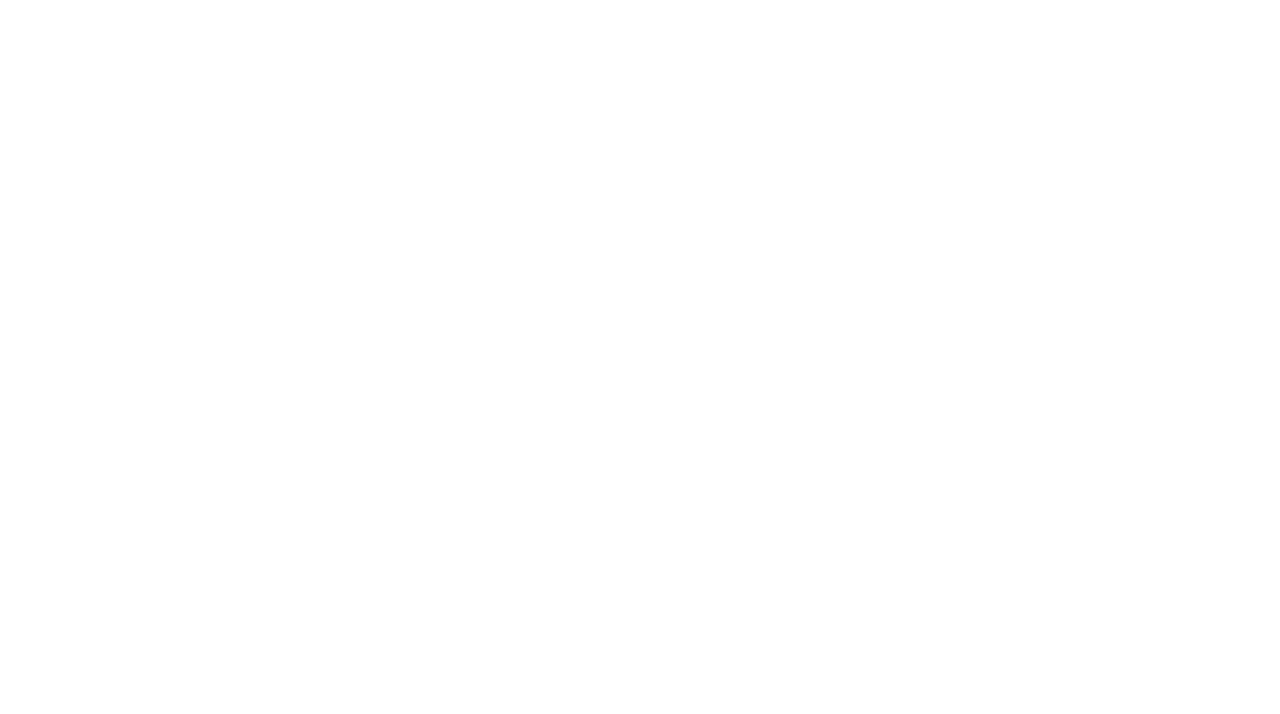
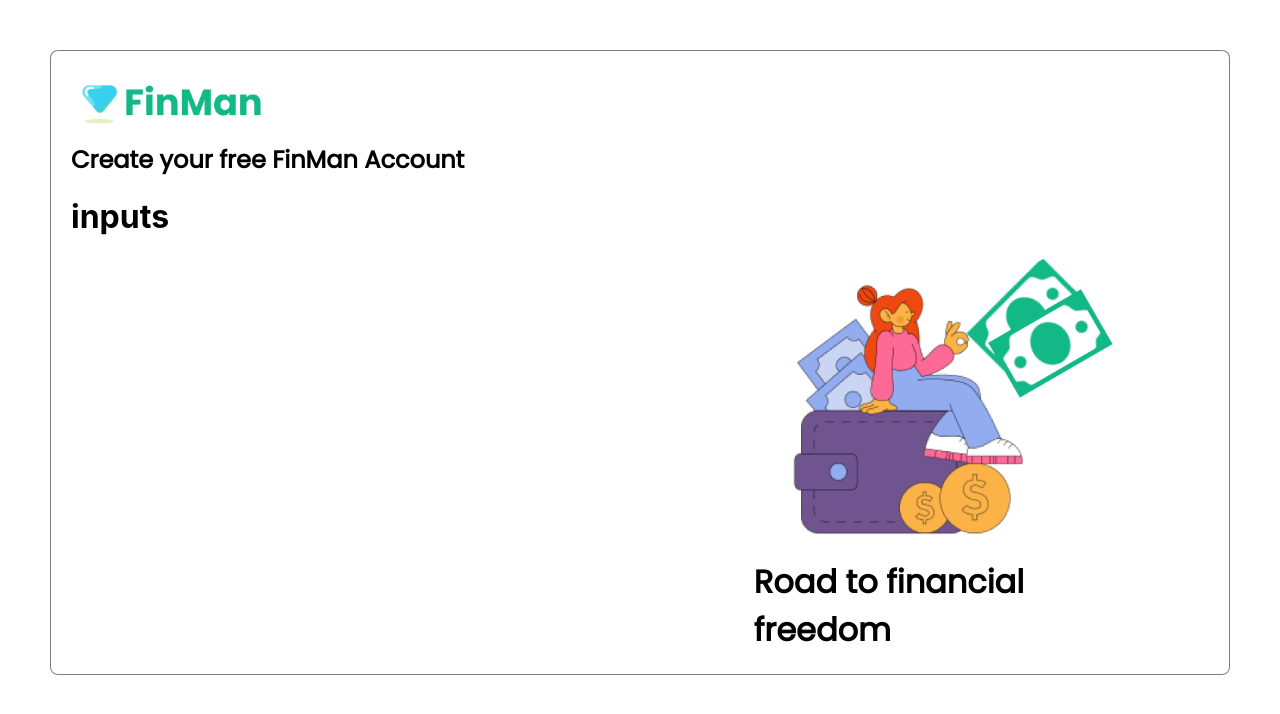
Before and after one commit to faithgaiciumia/react-financial-management-app, a React (Create React App) app: page /signup in a window 1280 px wide. Before the commit this address had no page. Shown: the top 714 px of the page. Built offline with nearby package versions, Linux system fonts and the light colour scheme.

Commit message:
started signup and login

```diff
--- a/src/App.css
+++ b/src/App.css
@@ -41,22 +41,36 @@ nav li {
   color: #12B886;
   font-family: Poppins;
   font-weight: 800;
+  -webkit-transition-duration: 0.4s;
+  /* Safari */
+  transition-duration: 0.4s;
+  text-decoration: none;
+  overflow: hidden;
+  cursor: pointer;
+  transition: transform .2s;
+}
+
+.btn-outlined:hover {
+  transform: scale(1.1)
 }
 
 @media only screen and (max-width: 992px) {
-  .btn-outlined{
+  .btn-outlined {
     width: 100px;
   }
-  .logo img{
+
+  .logo img {
     width: 100px;
   }
-  nav ul a{
-    font-size:12px
+
+  nav ul a {
+    font-size: 12px
   }
 
 }
+
 @media only screen and (max-width: 576px) {
-  nav ul{
+  nav ul {
     display: none;
   }
 }
@@ -100,6 +114,13 @@ nav li {
   font-family: "Poppins";
   font-weight: 800;
   margin-top: 20px;
+  font-size: 12px;
+  cursor: pointer;
+  transition: transform .2s;
+}
+
+.filled-btn:hover {
+  transform: scale(1.1);
 }
 
 .col {
@@ -107,26 +128,31 @@ nav li {
 }
 
 @media only screen and (max-width: 992px) {
-  .banner{
+  .banner {
     height: auto;
   }
-  .row{
+
+  .row {
     justify-content: center;
   }
-  .col img{
+
+  .col img {
     width: 300px;
   }
-  .h1{
+
+  .h1 {
     font-size: 28px;
     width: 80%;
   }
-  .filled-btn{
+
+  .filled-btn {
     margin-bottom: 20px;
   }
 
 }
+
 @media only screen and (max-width: 576px) {
-  .row{
+  .row {
     flex-direction: column-reverse;
   }
 }
@@ -150,10 +176,12 @@ nav li {
   height: 200px;
   margin-left: 40px;
 }
-.content-one-row p{
+
+.content-one-row p {
   width: 80%;
   text-align: center;
 }
+
 .h2 {
   font-family: "Poppins";
   font-size: 25px;
@@ -161,104 +189,163 @@ nav li {
   text-align: center;
   padding-top: 10px;
 }
-.col-3{
+
+.col-3 {
   width: 33%;
 }
+
 @media only screen and (max-width: 992px) {
-  .content-one{
+  .content-one {
     height: auto;
   }
 }
+
 @media only screen and (max-width: 576px) {
-  .content-one-row{
+  .content-one-row {
     flex-direction: column;
     justify-content: flex-start;
     align-items: flex-start;
     align-content: center;
   }
-  .content-one-row img{
+
+  .content-one-row img {
     width: 400px;
     margin: 0;
   }
-  .content-one-row p{
+
+  .content-one-row p {
     width: 100%;
   }
-  .col-3{
+
+  .col-3 {
     width: 100%;
   }
 }
-.content-three{
+
+.content-three {
   background-color: rgba(198, 243, 202, 0.2);
 
 }
-.content-three img{
+
+.content-three img {
   width: 500px;
 }
-.content-three-row{
+
+.content-three-row {
   display: flex;
   justify-content: space-between;
   align-items: center;
   align-content: center;
 }
-.content-three-row p{
+
+.content-three-row p {
   width: 80%;
 }
-.col-2{
+
+.col-2 {
   width: 40%;
 }
+
 @media only screen and (max-width: 992px) {
-  .content-three img{
+  .content-three img {
     width: 300px;
   }
 }
+
 @media only screen and (max-width: 576px) {
-  .content-three img{
+  .content-three img {
     width: 300px;
   }
-  .content-three-row{
+
+  .content-three-row {
     flex-direction: column;
   }
-  .content-three-row p{
+
+  .content-three-row p {
     width: 100%;
     text-align: center;
   }
-  .col-2{
+
+  .col-2 {
     width: 100%;
   }
 }
-.content-four-row{
+
+.content-four-row {
   display: flex;
   justify-content: space-between;
   align-items: center;
   align-content: center;
 }
-.content-four-row img{
+
+.content-four-row img {
   width: 600px;
 }
-.content-four-row p{
+
+.content-four-row p {
   width: 80%;
   margin-left: 20px;
 }
-.footer{
+
+.footer {
   background-color: #C6F3CA;
   padding: 10px;
 }
-.footer p{
+
+.footer p {
   text-align: center;
   font-weight: 800;
 }
+
 @media only screen and (max-width: 992px) {
-  .content-four-row img{
+  .content-four-row img {
     width: 400px;
   }
 }
+
 @media only screen and (max-width: 576px) {
-  .content-four-row{
+  .content-four-row {
     flex-direction: column;
   }
-  .content-four-row p{
+
+  .content-four-row p {
     width: 100%;
     text-align: center;
-    margin:0
+    margin: 0
   }
 }
+
+.container{
+  background-color: #fff;
+  height: auto;
+  margin: 50px;
+  border: 1px solid rgba(0, 0, 0, 0.5);
+  border-radius: 8px;
+}
+.signup-heading{
+  margin-left: 20px;
+}
+.signup-heading img{
+  width: 200px;
+}
+.signup-heading p{
+  font-family: "Poppins";
+  font-size: 24px;
+  font-weight: 800;
+}
+.signup-row{
+  display: flex;
+  margin:20px;
+  justify-content: space-between;
+}
+.signup-row img{
+  width: 400px;
+  align-self: flex-end;
+}
+.signup-row p{
+  font-size: 32px;
+  font-weight: 800;
+  font-family: "Poppins";
+  width: 65%;
+
+}
--- a/src/App.js
+++ b/src/App.js
@@ -2,6 +2,8 @@ import logo from "./logo.svg";
 import "./App.css";
 import { BrowserRouter as Router, Routes, Route } from "react-router-dom";
 import Intro from "./pages/Onboarding/Intro";
+import Login from "./pages/SignUp/Login";
+import SignUp from "./pages/SignUp/SignUp";
 
 function App() {
   return (
@@ -9,6 +11,8 @@ function App() {
       <Router>
         <Routes>
           <Route exact path="/" element={<Intro />} />
+          <Route exact path="login" element={<Login />} />
+          <Route exact path="signup" element={<SignUp />} />
         </Routes>
       </Router>
     </div>
--- a/src/pages/Onboarding/Intro.js
+++ b/src/pages/Onboarding/Intro.js
@@ -5,6 +5,7 @@ import illustrationTwo from "../../img/ilTwo.png";
 import illustrationThree from "../../img/ilThree.png";
 import illustrationFour from "../../img/ilFour.png";
 import illustrationFive from "../../img/ilFive.png";
+import { Link } from "react-router-dom";
 export default function Intro() {
   return (
     <>
@@ -27,9 +28,11 @@ export default function Intro() {
               <a>Support</a>
             </li>
           </ul>
+          <Link to="/signup">
             <button type="button" className="btn-outlined">
               Get Started
             </button>
+          </Link>
         </nav>
       </header>
       <main>
@@ -41,9 +44,11 @@ export default function Intro() {
             <p className="lead">
               The #1 Financial Management Software for Personal Use
             </p>
+            <Link to="/signup">
               <button type="button" className="filled-btn">
                 Sign up for free
               </button>
+            </Link>
           </div>
           <div className="col">
             <img src={illustrationOne} alt="illustration-one" />
@@ -93,7 +98,7 @@ export default function Intro() {
               </p>
             </div>
             <div>
-                <img src={illustrationFive} alt="illustration-five"/>
+              <img src={illustrationFive} alt="illustration-five" />
             </div>
           </div>
         </div>
--- /dev/null
+++ b/src/pages/SignUp/Login.js
@@ -0,0 +1,7 @@
+export default function Login(){
+    return (
+       <div>
+           <h1>Hello i am login page. </h1>
+       </div>
+    )
+}
--- /dev/null
+++ b/src/pages/SignUp/SignUp.js
@@ -0,0 +1,21 @@
+import logo from "../../img/finlogo.png";
+import illustration from "../../img/signup.png";
+export default function SignUp() {
+  return (
+    <div className="container">
+      <div className="signup-heading">
+        <img src={logo} alt="logo" />
+        <p>Create your free FinMan Account</p>
+      </div>
+      <div className="signup-row">
+        <div className="col-2">
+          <h1>inputs</h1>
+        </div>
+        <div className="col-2">
+          <img src={illustration} alt="illustration"/>
+          <p>Road to financial freedom</p>
+        </div>
+      </div>
+    </div>
+  );
+}
```
Also changed, not shown: src/img/signup.png (added). Lines whose indentation alone changed are shown as unchanged.
